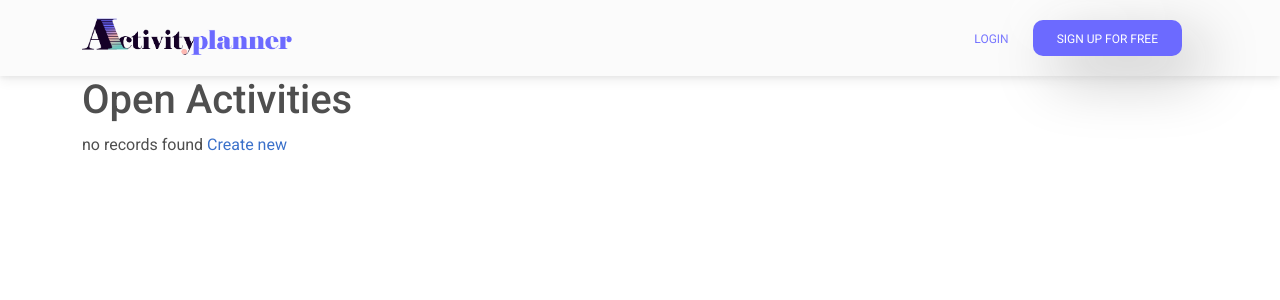
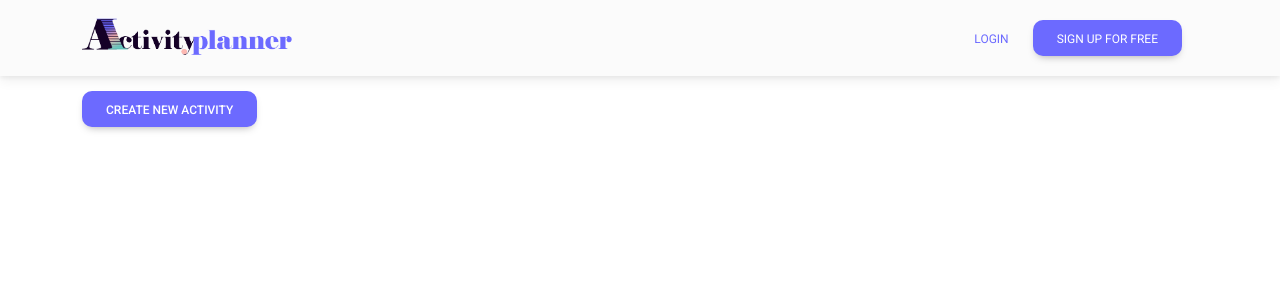
Before and after one commit to Manooonlb/AIctivity-planner, a Symfony app: template api/templates/activity/index.html.twig in a window 1280 px wide. Shown: the top 300 px of the page. Run offline with Twig, Linux system fonts and the light colour scheme; the template is opened without the code that fills it, so the values that code supplies are empty; some libraries are stand-ins or nearby versions.

Commit message:
Mise en forme Activities

```diff
--- a/api/public/css/style.css
+++ b/api/public/css/style.css
@@ -12,7 +12,7 @@
     background-color: #6C6AFF ;
     border-radius: 10px;
     /* background: #e0e0e0; */
-    box-shadow:  20px 20px 60px #bebebe, -20px -20px 60px #ffffff;
+    /* box-shadow:  20px 20px 60px #bebebe, -20px -20px 60px #ffffff; */
   }
 
   .custom-button-activity {
--- a/api/src/Controller/ActivityController.php
+++ b/api/src/Controller/ActivityController.php
@@ -12,6 +12,8 @@ use Symfony\Component\HttpFoundation\Response;
 use Symfony\Component\Routing\Annotation\Route;
 use Sensio\Bundle\FrameworkExtraBundle\Configuration\IsGranted;
 use Symfony\Bundle\FrameworkBundle\Controller\AbstractController;
+use Symfony\Component\HttpFoundation\RedirectResponse;
+
 
 #[Route('/app/activity')]
 #[IsGranted('ROLE_USER')]
@@ -85,7 +87,8 @@ class ActivityController extends AbstractController
             // Réinitialiser la session pour recommencer depuis l'étape 1
             $session->remove('current_step');
 
-            return $this->redirectToRoute('app_activity_new', [], Response::HTTP_SEE_OTHER);
+            // Rediriger vers la liste des activités
+            return $this->redirectToRoute('app_activity_my');
         }
 
         if (!$session->has('current_step')) {
--- a/api/templates/activity/index.html.twig
+++ b/api/templates/activity/index.html.twig
@@ -4,10 +4,11 @@
 {% endblock %}
 
 {% block body %}
-	<h1>Open Activities</h1>
+	{# <h1>Join activitiy ;)</h1> #}
+	<div class="row row-cols-2 row-cols-md-3">
 
 	{% for activity in activities %}
-		<div class="row row-cols-1 row-cols-md-3">
+
 			<div class="col mb-4">
 				<div
 					class="card h-100">
@@ -46,12 +47,16 @@
 					</div>
 				</div>
 			</div>
-		</div>
-
 
 	{% endfor %}
 
-	{% for activity in activities %}
+<div class="button">
+	<a href="{{ path('app_activity_new') }}" button class="btn custom-button-activity" id="save-button">Create new activity</a>
+</div>
+
+</div>
+
+	{# {% for activity in activities %}
 		<tr>
 			<td>{{ activity.owner.getUsername() }}</td>
 			<td>{{ activity.location}}</td>
@@ -79,5 +84,6 @@
 		<tr>
 			<td colspan="11">no records found</td>
 		</tr>
-	{% endfor %}
-</tbody></table><a href="{{ path('app_activity_new') }}">Create new</a>{% endblock %}
+	{% endfor %} #}
+
+{% endblock %}
--- a/api/templates/activity/new.html.twig
+++ b/api/templates/activity/new.html.twig
@@ -12,7 +12,7 @@
     </div>
 
     <div class="d-flex justify-content-center">
-        <a href="{{ path('app_activity_index') }}">back to list</a>
+        <a href="{{ path('app_activity_index') }}">Back to Activities</a>
     </div>
 
 {% endblock %}
--- a/api/templates/activity/show.html.twig
+++ b/api/templates/activity/show.html.twig
@@ -51,9 +51,9 @@
         </tbody>
     </table>
 
-    <a href="{{ path('app_activity_index') }}">back to list</a>
+    <a href="{{ path('app_activity_index') }}">Back to activity list</a>
 
-    <a href="{{ path('app_activity_edit', {'id': activity.id}) }}">edit</a>
+    <a href="{{ path('app_activity_edit', {'id': activity.id}) }}">Edit</a>
 
     {{ include('activity/_delete_form.html.twig') }}
 {% endblock %}
--- a/api/templates/components/navbar.html.twig
+++ b/api/templates/components/navbar.html.twig
@@ -42,7 +42,7 @@
 
                 <a type="button" class="btn btn-link px-3 me-2 dropdown-item" href="{{ path('app_profile_my') }}">My profile</a>
 
-                <a type="button" class="btn btn-link px-3 me-2 dropdown-item" href="{{ path('app_activity_my') }}">My Activities</a>
+                {# <a type="button" class="btn btn-link px-3 me-2 dropdown-item" href="{{ path('app_activity_my') }}">My Activities</a> #}
 
 
 <a type="button" class="btn btn-link px-3 me-2 dropdown-item" href="{{ path('app_activity_index') }}">Activities</a>
```
